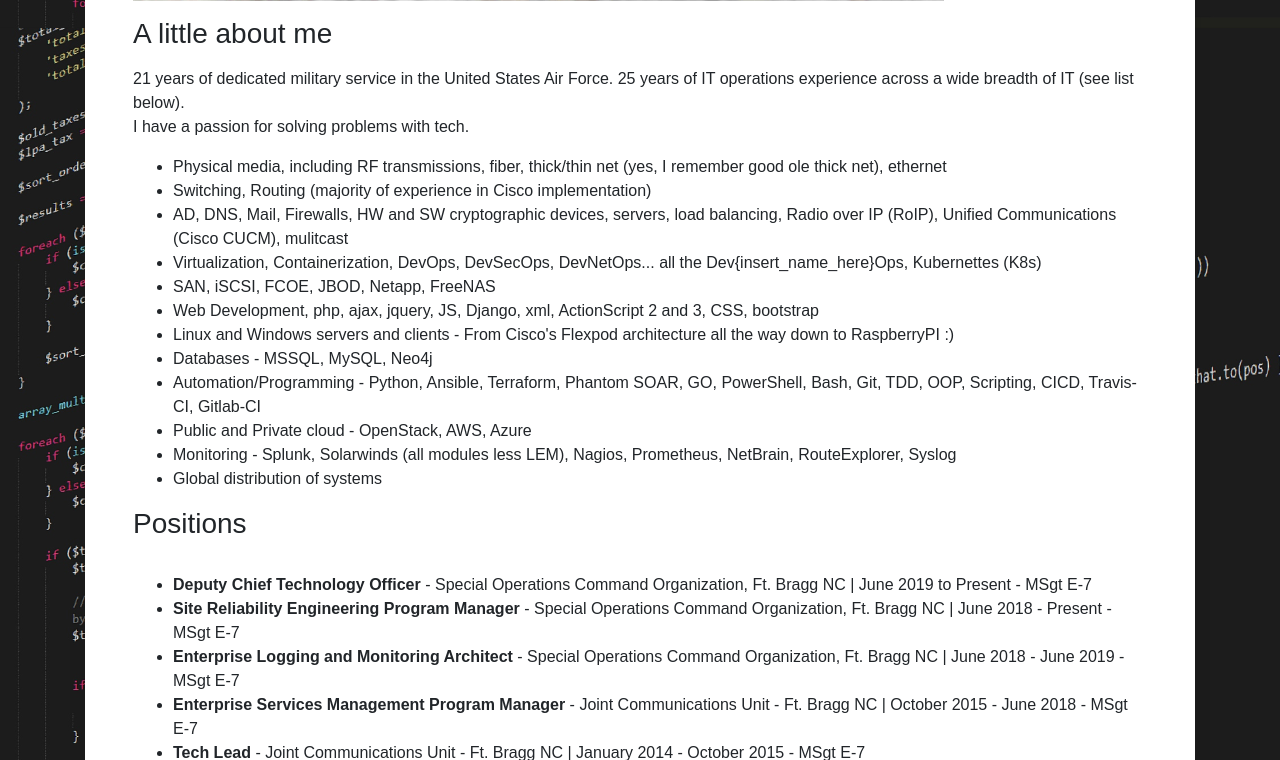
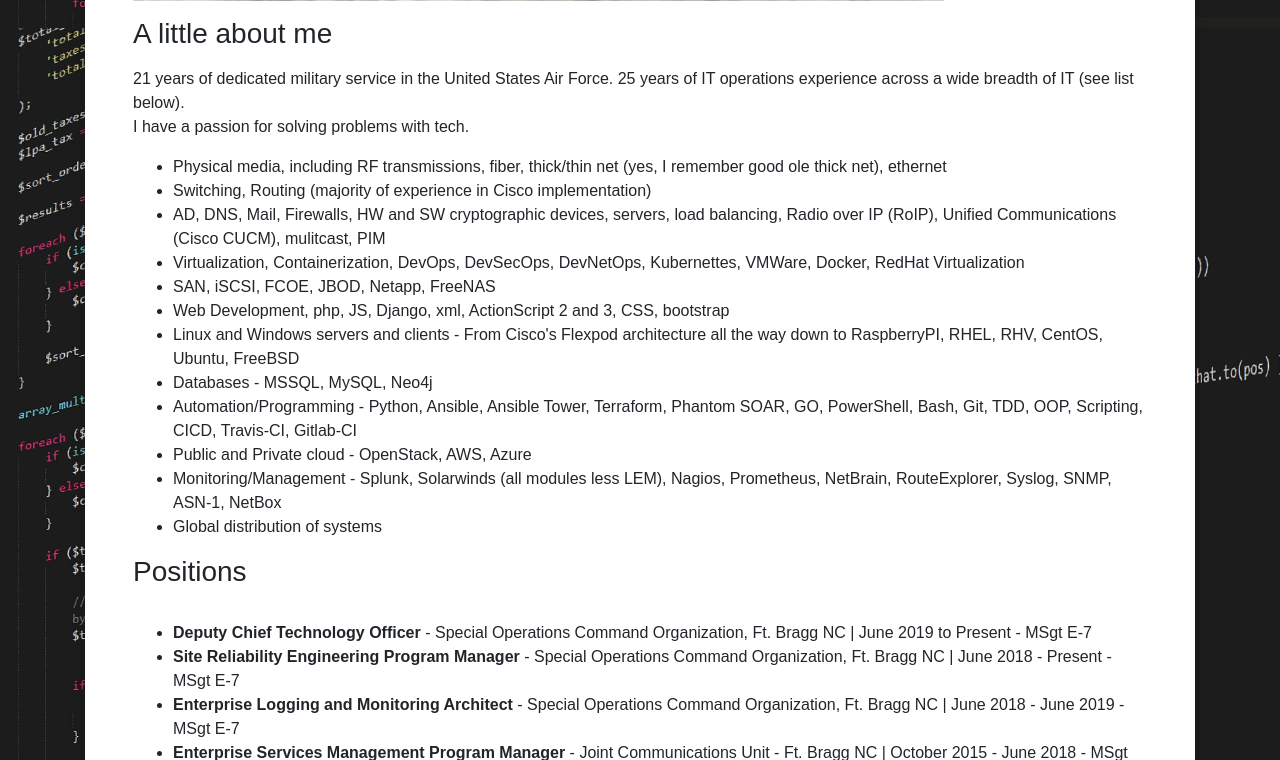
Before and after one commit to tonypnode/portfolio_site, a Django app: page / in a window 1280 px wide. Shown: the part 772-1532 px from the top of the page. Run offline with Django 3.2, Linux system fonts and the light colour scheme; some libraries are stand-ins or nearby versions.

Commit message:
Update for prod /AJP//
Signed-off-by: TonyPnode <sgtp@me.com>

```diff
--- a/tonyp_webfront/templates/indecks.html
+++ b/tonyp_webfront/templates/indecks.html
@@ -9,22 +9,22 @@
   <div class="card border-0 shadow my-5">
     <div class="card-body p-5">
         <h1 class="font-weight-light">Anthony Pillitiere</h1>
-        <img align="center" src="{% static 'tonyp_webfront/img/fam1.jpg' %}" id="famPic" class="img-fluid" alt="Responsive image">
+        <img align="center" src="{% static '/tonyp_webfront/img/fam1.jpg' %}" id="famPic" class="img-fluid" alt="Responsive image">
         <p class="font-weight-light"><h3>A little about me</h3></p>
         <p> 21 years of dedicated military service in the United States Air Force. 25 years of IT operations experience across a wide breadth of IT (see list below).
             <br>I have a passion for solving problems with tech.
             <br/><ul>
                     <li>Physical media, including RF transmissions, fiber, thick/thin net (yes, I remember good ole thick net), ethernet</li>
                     <li>Switching, Routing (majority of experience in Cisco implementation)</li>
-                    <li>AD, DNS, Mail, Firewalls, HW and SW cryptographic devices, servers, load balancing, Radio over IP (RoIP), Unified Communications (Cisco CUCM), mulitcast</li>
-                    <li>Virtualization, Containerization, DevOps, DevSecOps, DevNetOps... all the Dev{insert_name_here}Ops, Kubernettes (K8s)</li>
+                    <li>AD, DNS, Mail, Firewalls, HW and SW cryptographic devices, servers, load balancing, Radio over IP (RoIP), Unified Communications (Cisco CUCM), mulitcast, PIM</li>
+                    <li>Virtualization, Containerization, DevOps, DevSecOps, DevNetOps, Kubernettes, VMWare, Docker, RedHat Virtualization</li>
                     <li>SAN, iSCSI, FCOE, JBOD, Netapp, FreeNAS</li>
-                    <li>Web Development, php, ajax, jquery, JS, Django, xml, ActionScript 2 and 3, CSS, bootstrap</li>
-                    <li>Linux and Windows servers and clients - From Cisco's Flexpod architecture all the way down to RaspberryPI :)</li>
+                    <li>Web Development, php, JS, Django, xml, ActionScript 2 and 3, CSS, bootstrap</li>
+                    <li>Linux and Windows servers and clients - From Cisco's Flexpod architecture all the way down to RaspberryPI, RHEL, RHV, CentOS, Ubuntu, FreeBSD</li>
                     <li>Databases - MSSQL, MySQL, Neo4j</li>
-                    <li>Automation/Programming - Python, Ansible, Terraform, Phantom SOAR, GO, PowerShell, Bash, Git, TDD, OOP, Scripting, CICD, Travis-CI, Gitlab-CI</li>
+                    <li>Automation/Programming - Python, Ansible, Ansible Tower, Terraform, Phantom SOAR, GO, PowerShell, Bash, Git, TDD, OOP, Scripting, CICD, Travis-CI, Gitlab-CI</li>
                     <li>Public and Private cloud - OpenStack, AWS, Azure</li>
-                    <li>Monitoring - Splunk, Solarwinds (all modules less LEM), Nagios, Prometheus, NetBrain, RouteExplorer, Syslog</li>
+                    <li>Monitoring/Management - Splunk, Solarwinds (all modules less LEM), Nagios, Prometheus, NetBrain, RouteExplorer, Syslog, SNMP, ASN-1, NetBox</li>
                     <li>Global distribution of systems</li>
                 </ul>
             <p>
@@ -52,5 +52,6 @@
 
     </div>
   </div>
+
 </div>
 {% endblock %}
--- a/tonypnode_info/urls.py
+++ b/tonypnode_info/urls.py
@@ -13,11 +13,13 @@
     1. Import the include() function: from django.urls import include, path
     2. Add a URL to urlpatterns:  path('blog/', include('blog.urls'))
 """
-from django.contrib import admin
-from django.urls import path
+from django.urls import path, re_path
 from tonyp_webfront.views import home_page
 
 urlpatterns = [
-    # path('admin/', admin.site.urls),
-    path('', home_page)
+    path('', home_page),
+    re_path(r'/bad/lost\.html', home_page),
+    re_path(r'/bad/broke\.html', home_page),
+
+
 ]
```
Also changed, not shown: tonypnode_info/settings.py (+13 -11 lines), tonypnode_info/wsgi.ini (added, +15 -0 lines).
